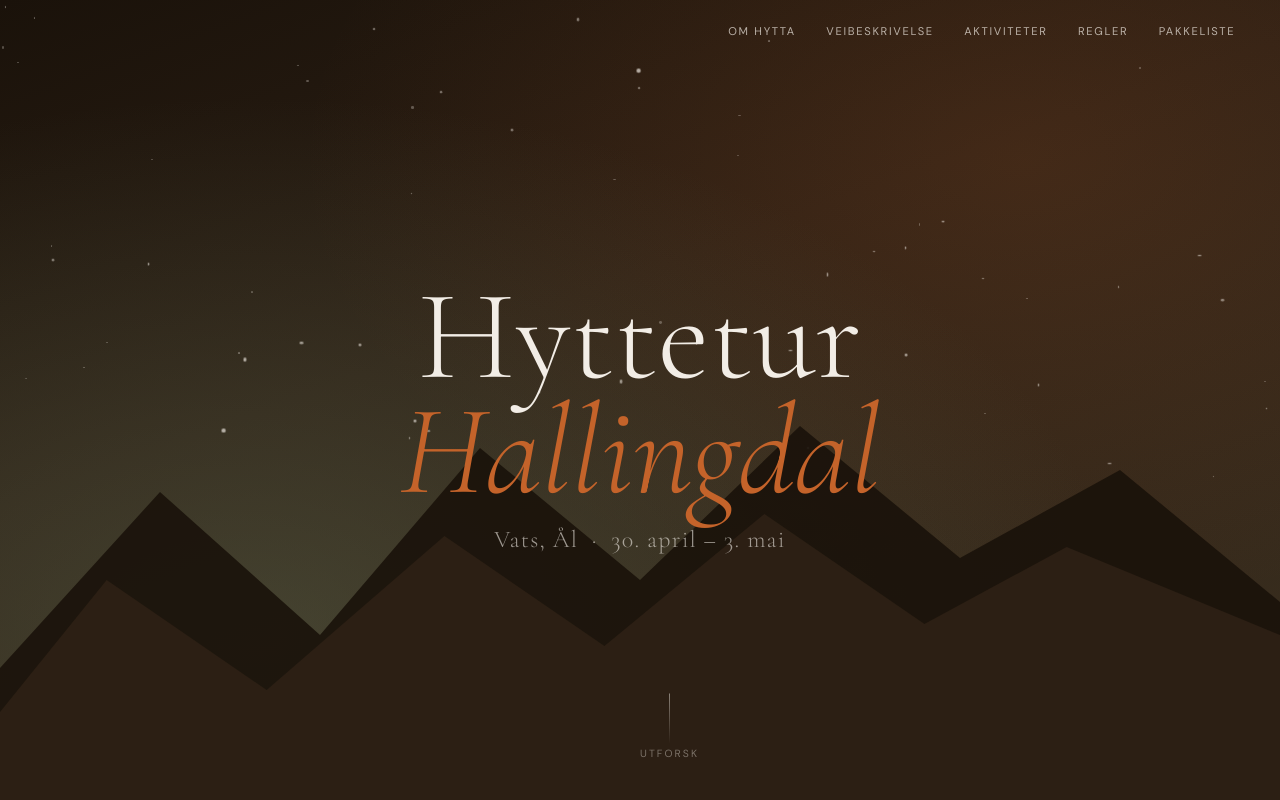
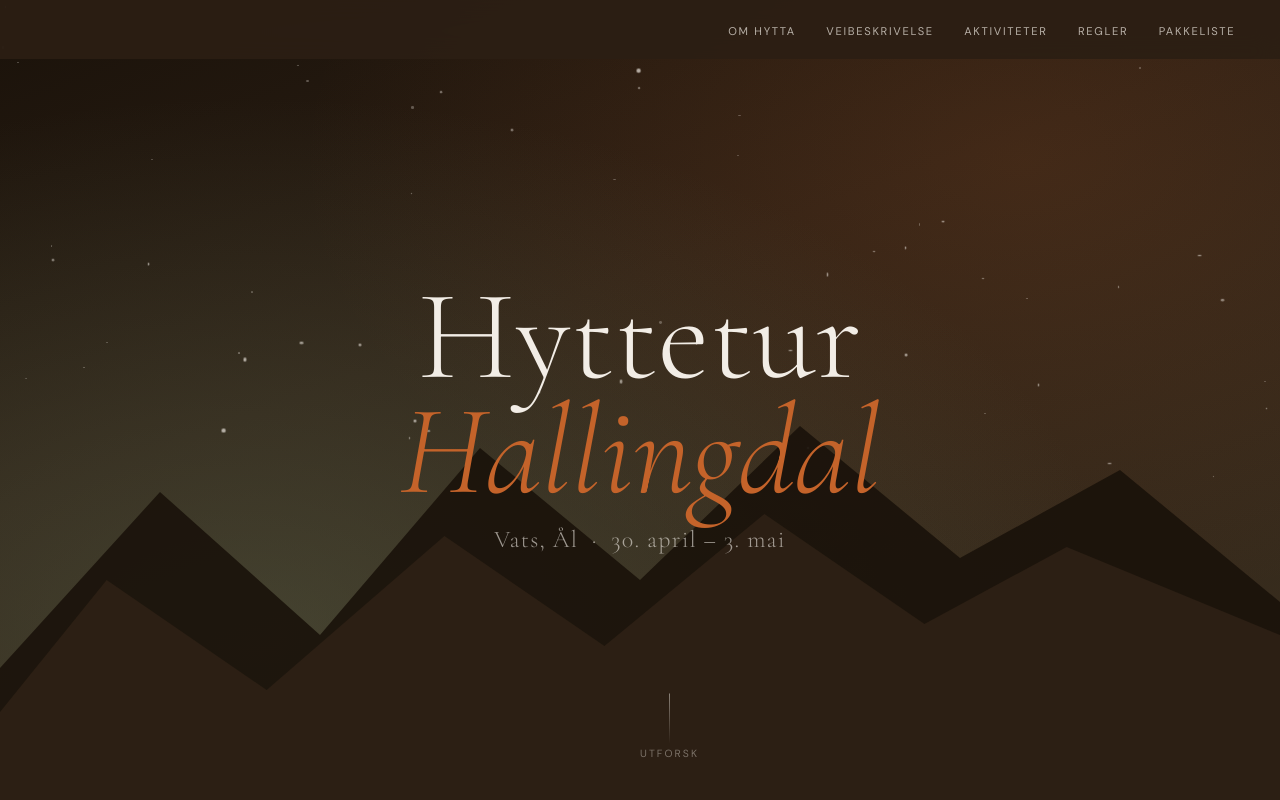
Before and after one commit to chidonnoli/hyttetur-vats, a plain HTML site: page index.html in a window 1280 px wide. Shown: the top 800 px of the page. Drawn offline with nearby package versions, Linux system fonts and the light colour scheme.

Commit message:
Fix nav banner: fill safe area on mobile and keep brown color on scroll
- Add viewport-fit=cover to extend layout to phone edges/corners
- Nav now always shows bark background with env(safe-area-inset-top) padding

Co-Authored-By: Claude Sonnet 4.6 <noreply@anthropic.com>

```diff
--- a/index.html
+++ b/index.html
@@ -2,7 +2,7 @@
 <html lang="no">
 <head>
 <meta charset="UTF-8">
-<meta name="viewport" content="width=device-width, initial-scale=1.0">
+<meta name="viewport" content="width=device-width, initial-scale=1.0, viewport-fit=cover">
 <title>Hyttetur — Vats, Hallingdal</title>
 <link rel="preconnect" href="https://fonts.googleapis.com">
 <link href="https://fonts.googleapis.com/css2?family=Cormorant+Garamond:ital,wght@0,300;0,400;0,600;1,300;1,400&family=DM+Sans:wght@300;400;500&display=swap" rel="stylesheet">
@@ -154,16 +154,17 @@
     position: fixed;
     top: 0; left: 0; right: 0;
     z-index: 100;
-    padding: 1.2rem 2rem;
+    padding: calc(1.2rem + env(safe-area-inset-top)) 2rem 1.2rem;
     display: flex;
     justify-content: space-between;
     align-items: center;
-    transition: background 0.4s, backdrop-filter 0.4s;
+    background: rgba(44, 31, 20, 0.92);
+    backdrop-filter: blur(12px);
+    transition: background 0.4s;
   }
 
   nav.scrolled {
-    background: rgba(44, 31, 20, 0.92);
-    backdrop-filter: blur(12px);
+    background: rgba(44, 31, 20, 0.97);
   }
 
   .nav-logo {
```
